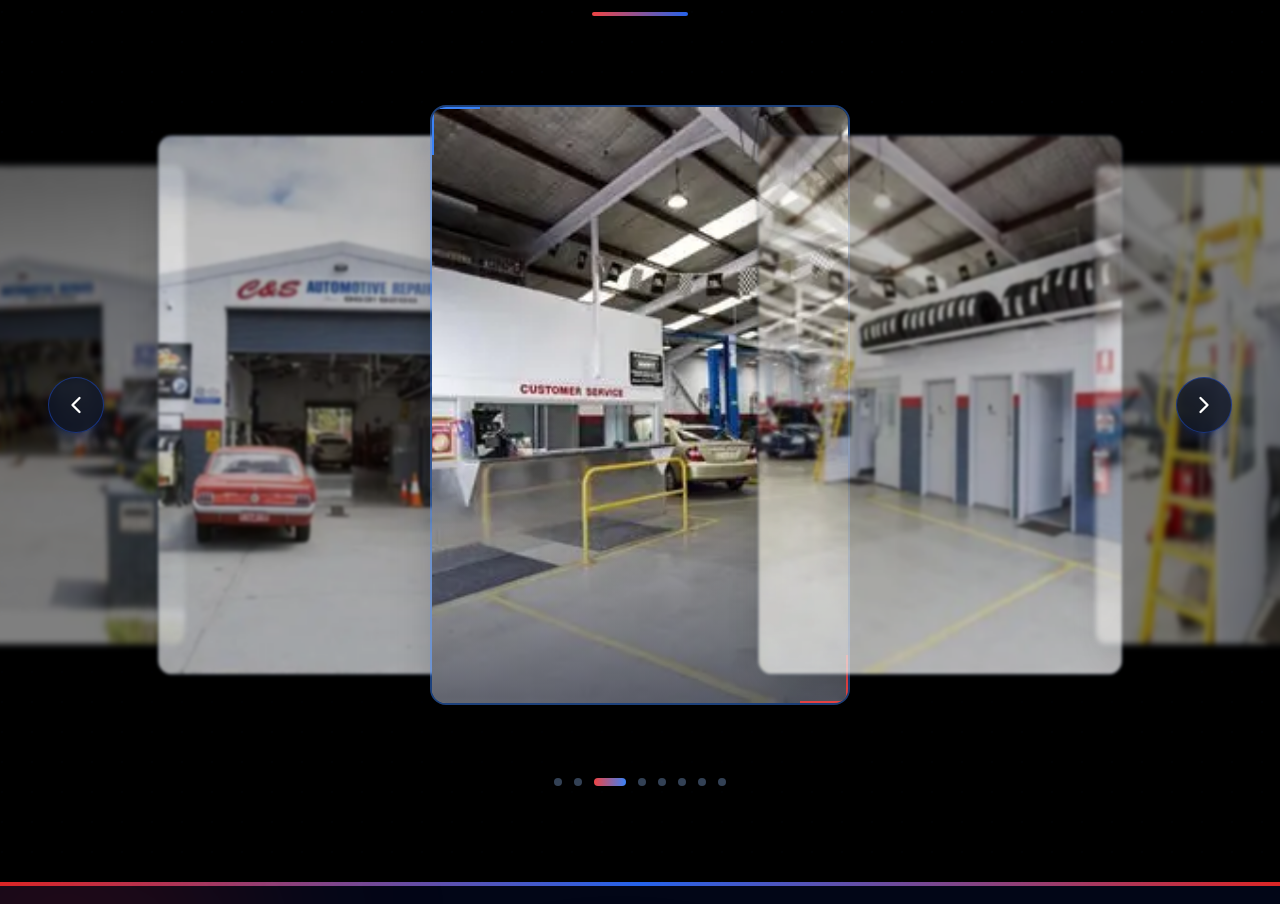
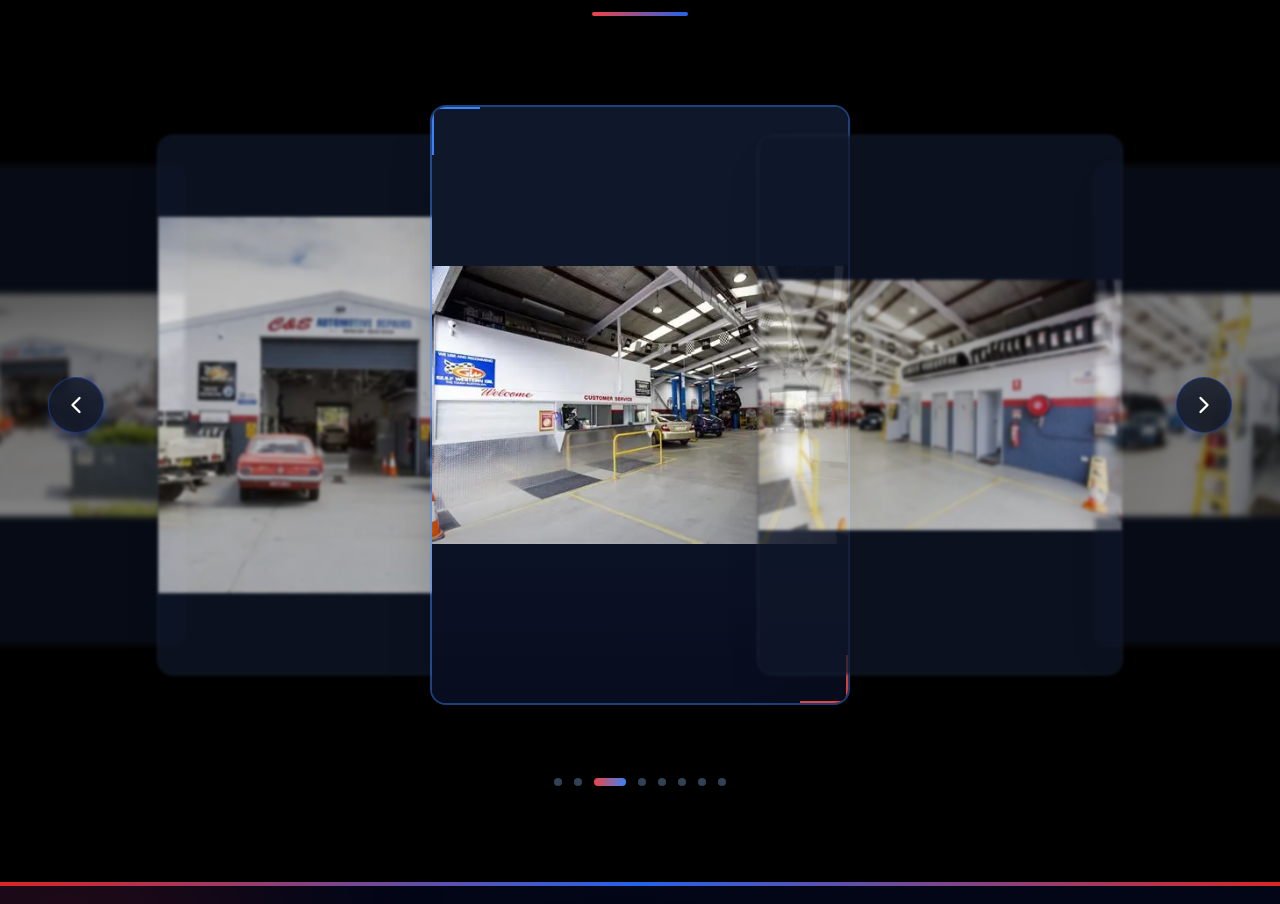
Before and after one commit to Rithekhs-sree/automotive-website, a React (Vite) app: page /gallery in a window 1280 px wide. Shown: the part 860-1764 px from the top of the page. Built offline with nearby package versions, Linux system fonts and the light colour scheme.

Commit message:
galleryfix

```diff
--- a/src/pages/GalleryPage.tsx
+++ b/src/pages/GalleryPage.tsx
@@ -241,8 +241,9 @@ export default function GalleryPage() {
                         <img
                           src={imageSrc}
                           alt={`Gallery image ${index + 1}`}
-                          className="w-full h-full object-cover"
+                          className="w-full h-full object-contain bg-slate-900"
                         />
+
                         {isCenter && (
                           <div className="absolute inset-0 bg-gradient-to-t from-slate-950/60 via-transparent to-transparent" />
                         )}
```
